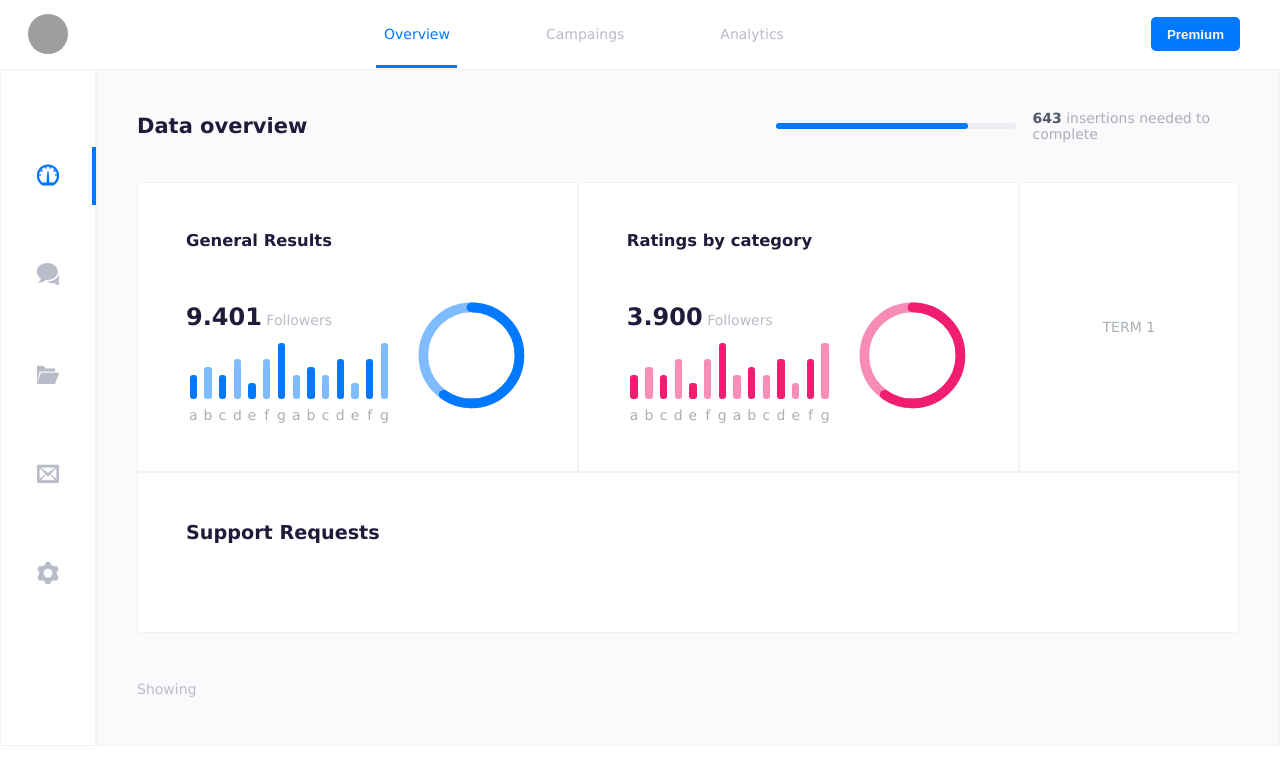
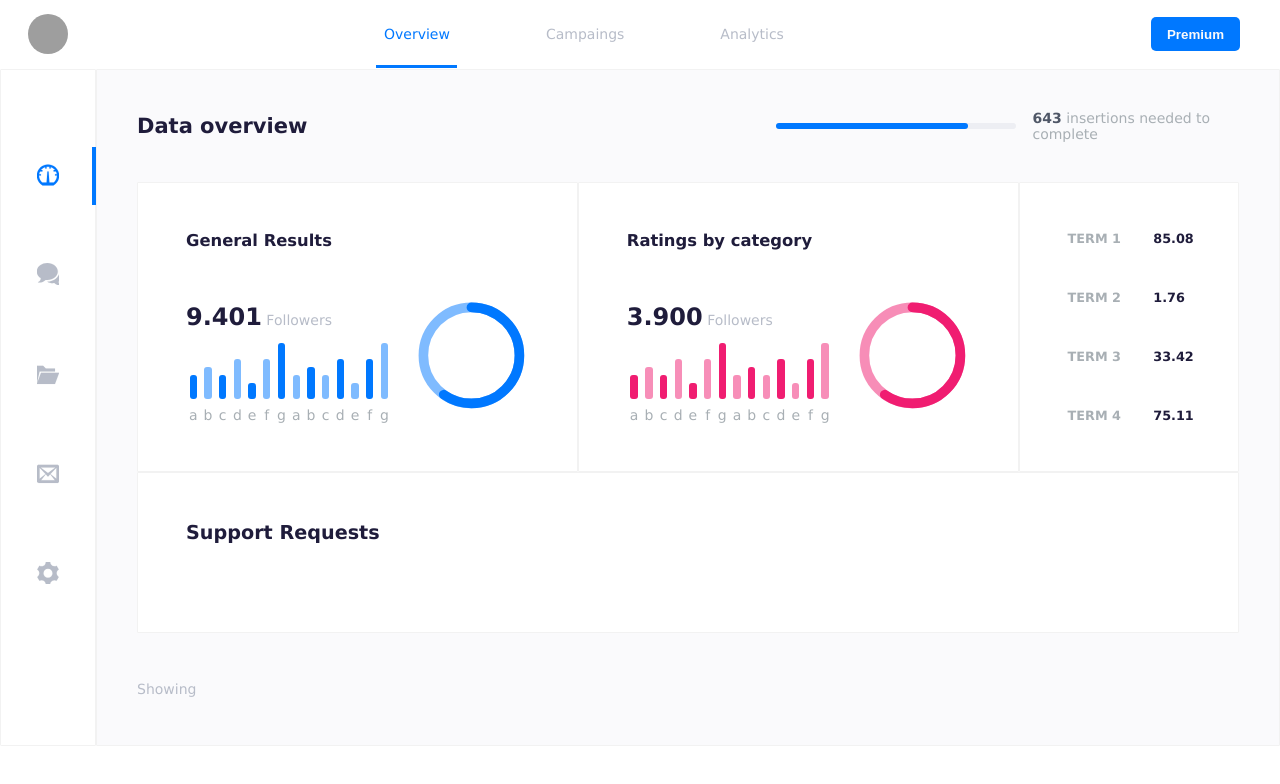
Before and after one commit to carloscorti/FDT-dashboard, a plain HTML site: page index.html in a window 1280 px wide. Drawn offline with Linux system fonts and the light colour scheme; grey boxes are pictures that could not be loaded.

Commit message:
temrs chart design
-on  styles/components/termsCard.css: styling temrs chart component
with flexbox
-on styles/pages/overview.css: terms content general layout settings
-on index.html: adding markups for term chart design

```diff
--- a/index.html
+++ b/index.html
@@ -12,6 +12,7 @@
   <link rel="stylesheet" href="styles/components/barchart.css">
   <link rel="stylesheet" href="styles/components/donutchart.css">
   <link rel="stylesheet" href="styles/components/chartsCard.css">
+  <link rel="stylesheet" href="styles/components/termsCard.css">
   <link rel="stylesheet" href="styles/pages/overview.css">
 
   <title>Dashboard Sketchup</title>
@@ -327,7 +328,22 @@
 
           <!-- terms -->
           <div class="box terms">
-            <span>TERM 1</span>
+            <div class="term-wrapper">
+              <span class="term-header">Term 1</span>
+              <span class="term-value">85.08</span>
+            </div>
+            <div class="term-wrapper">
+              <span class="term-header">Term 2</span>
+              <span class="term-value">1.76</span>
+            </div>
+            <div class="term-wrapper">
+              <span class="term-header">Term 3</span>
+              <span class="term-value">33.42</span>
+            </div>
+            <div class="term-wrapper">
+              <span class="term-header">Term 4</span>
+              <span class="term-value">75.11</span>
+            </div>
           </div>
 
           <!-- table -->
--- /dev/null
+++ b/styles/components/termsCard.css
@@ -0,0 +1,33 @@
+.term-wrapper {
+  display: flex;
+  justify-content: center;
+  align-content: space-between;
+  width: 100%;
+}
+
+.term-header {
+  width: 70%;
+  display: inline-block;
+  font-size: 0.8rem;
+  font-weight: 600;
+  text-transform: uppercase;
+}
+
+.term-value {
+  width: 30%;
+  color: rgb(31, 28, 59);
+  display: inline-block;
+  font-size: 0.8rem;
+  text-align: left;
+  font-weight: 600;
+}
+
+@media only screen and (max-width: 1025px) {
+  .term-value {
+    width: 20%;
+  }
+
+  .term-header {
+    width: 80%;
+  }
+}
--- a/styles/pages/overview.css
+++ b/styles/pages/overview.css
@@ -25,9 +25,11 @@
 
 .terms {
   grid-area: terms;
+  padding: 3rem;
   display: flex;
+  flex-wrap: wrap;
   justify-content: center;
-  align-items: center;
+  align-content: space-between;
 }
 
 @media only screen and (max-width: 825px) {
```
